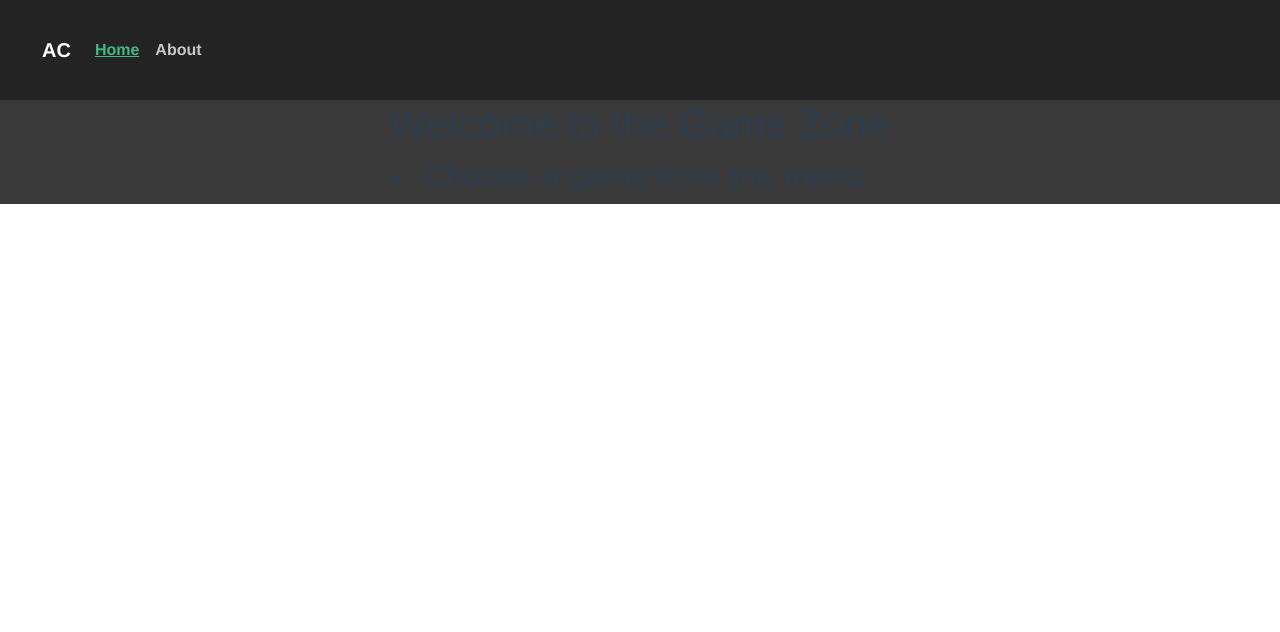
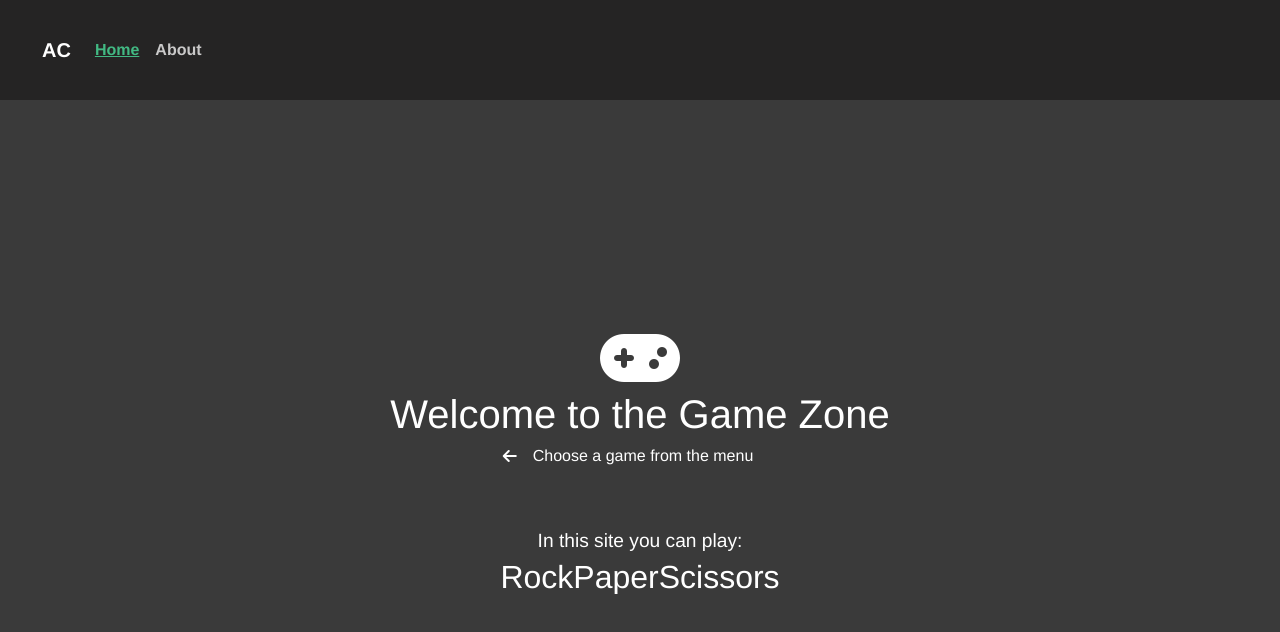
Before and after one commit to alfclark/game-zone, a Vue app: page / in a window 1280 px wide. Shown: the top 632 px of the page. Built offline with nearby package versions, Linux system fonts and the light colour scheme.

Commit message:
Home screen done

```diff
--- a/src/views/HomeView.vue
+++ b/src/views/HomeView.vue
@@ -1,9 +1,29 @@
 <template>
   <div class="home">
+    <i class="fa-solid fa-gamepad"></i>
     <h1>Welcome to the Game Zone</h1>
     <div class="choose-msg">
       <i class="fa-solid fa-arrow-left"></i>
       <h2>Choose a game from the menu</h2>
+    </div>
+    <div class="games">
+      <h1>
+        In this site you can play:
+        <!-- Scroller Start -->
+
+        <div class="scroller">
+          <span>
+            RockPaperScissors<br />
+            Tetris<br />
+            Tic Tac Toe<br />
+            Battleship<br />
+            Memory Game<br />
+            Hangman
+          </span>
+        </div>
+
+        <!-- Scroller End -->
+      </h1>
     </div>
   </div>
 </template>
@@ -16,13 +36,68 @@ export default {
 </script>
 
 <style scoped>
+.home {
+  display: flex;
+  flex-direction: column;
+  align-items: center;
+  justify-content: center;
+  color: white;
+  height: 100vh;
+}
+.home .fa-gamepad {
+  font-size: 4rem;
+}
 .choose-msg {
   display: flex;
   animation: shift1 2s infinite, show1 5s forwards;
   align-items: center;
   justify-content: center;
 }
+.choose-msg h2 {
+  font-size: 1rem;
+  margin: 0;
+}
 .choose-msg i {
-  margin: 1rem;
+  font-size: 1rem;
+  margin: 0 1rem;
+}
+
+.games {
+  display: flex;
+  flex-direction: column;
+  align-items: center;
+  justify-content: center;
+  margin: 4rem;
+}
+.games h1 {
+  font-size: 1.2rem;
+}
+/* Scroller styling */
+.scroller {
+  margin: 0.5rem;
+  height: 2.1rem;
+  line-height: 2.2rem;
+  position: relative;
+  overflow: hidden;
+}
+.scroller > span {
+  position: relative;
+  top: 0;
+  animation: slide 5s infinite;
+  font-size: 2rem;
+}
+@keyframes slide {
+  0% {
+    top: 0;
+  }
+  25% {
+    top: -1.2em;
+  }
+  50% {
+    top: -2.4em;
+  }
+  75% {
+    top: -3.6em;
+  }
 }
 </style>
```
